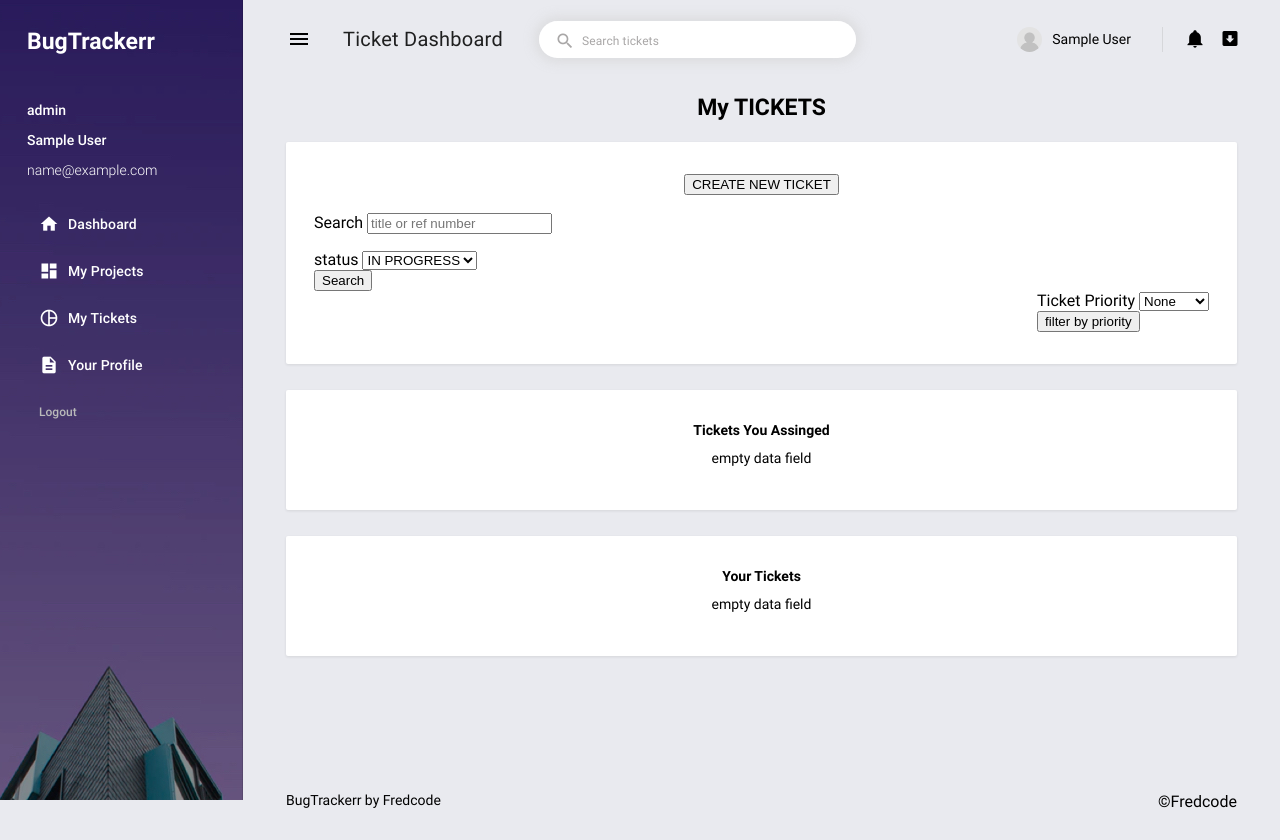
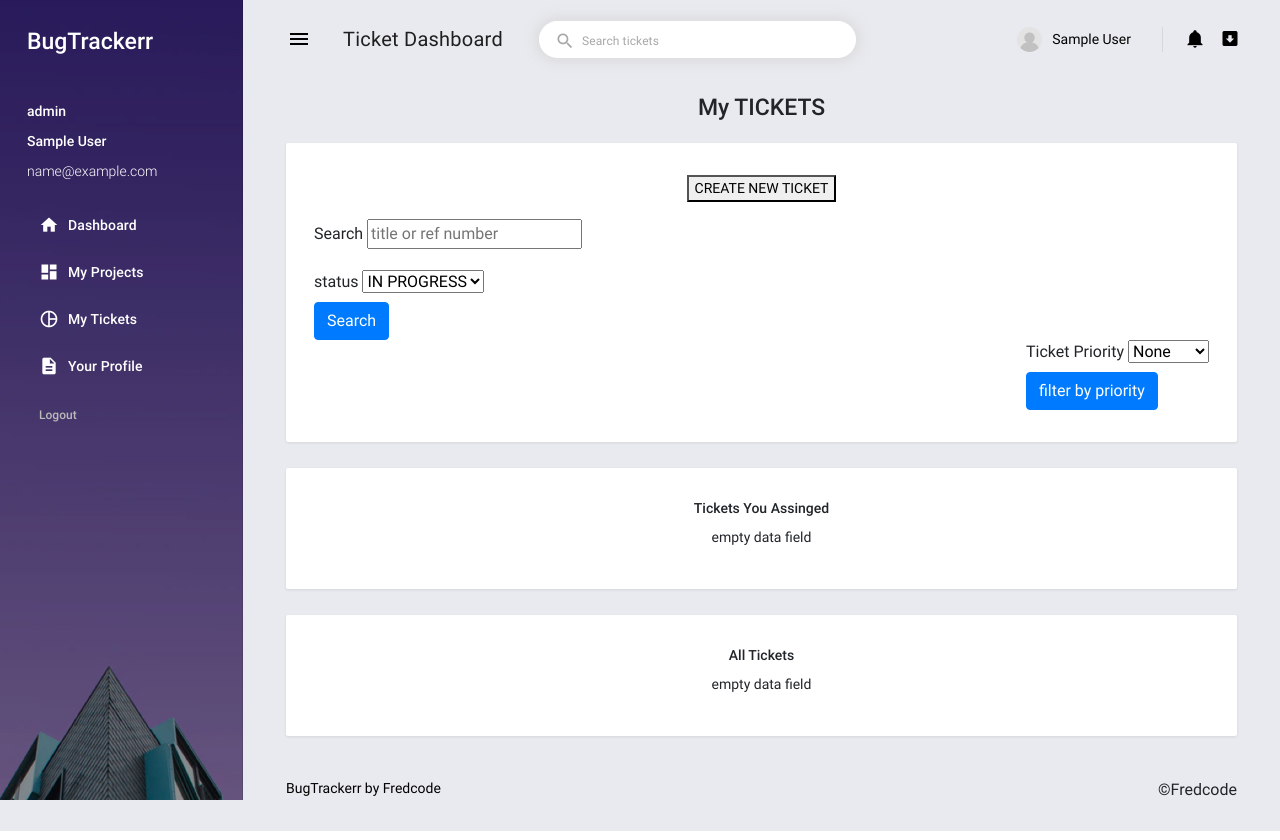
Before and after one commit to fredcodee/BugTracker, a Flask app: page /tickets/priority in a window 1280 px wide. Run offline with Flask 2, Linux system fonts and the light colour scheme; the visitor is signed in with stand-in values (Sample User, id 1); data comes from the database, SQL or seed files in the repository; data that the repository does not hold is empty; some libraries are stand-ins or nearby versions.

Commit message:
refactored code and added boostrap buttons

```diff
--- a/app/main.py
+++ b/app/main.py
@@ -4,14 +4,14 @@ from app.forms import Comments
 from app import db, photos
 from flask_login import login_required , current_user
 import random
-from sqlalchemy import or_ , and_
+from sqlalchemy import or_ , and_, desc
 
 main = Blueprint('main', __name__)
 
 
 @main.route("/")
 def index():
-  return(render_template("index.html"))
+  return render_template("index.html")
 
 @main.route("/home")
 @login_required
@@ -19,30 +19,30 @@ def home():
 
   #dashboard properties
   get_notifications = Notification.query.filter_by(assigned_dev=current_user.name).all()
-  if current_user.role == 'Admin':
+  if current_user.role != 'Developer':
     get_tickets = Ticket.query.all()
     get_projects = Project.query.all()
-    ot=len(Ticket.query.filter_by(status = 'OPEN').all())
-    ct=len(Ticket.query.filter_by(status = 'CLOSED').all())
-    fr = len(Ticket.query.filter_by(ticket_type='FEATURE REQUESTS').all())
-    ar = len(Ticket.query.filter_by(ticket_type='ACTION REQUIRED').all())
+    open_tickets=len(Ticket.query.filter_by(status = 'OPEN').all())
+    close_tickets =len(Ticket.query.filter_by(status = 'CLOSED').all())
+    feature_request = len(Ticket.query.filter_by(ticket_type='FEATURE REQUESTS').all())
+    action_required = len(Ticket.query.filter_by(ticket_type='ACTION REQUIRED').all())
     bugs = len(Ticket.query.filter_by(ticket_type='BUG ERRORS').all())
-    fdr = len(Ticket.query.filter_by(ticket_type='FILE/DOCUMENT REQUEST').all())
+    file_document = len(Ticket.query.filter_by(ticket_type='FILE/DOCUMENT REQUEST').all())
   else:
     get_tickets = Ticket.query.filter_by(assigned_dev=current_user.email).all()
     get_projects = Project.query.filter(Project.team.any(id=current_user.id)).all()
-    ot= len(Ticket.query.filter(and_(Ticket.assigned_dev == current_user.email, Ticket.status == 'OPEN' )).all())
-    ct=len(Ticket.query.filter(and_(Ticket.assigned_dev == current_user.email, Ticket.status == 'CLOSED' )).all())
-    fr = len(Ticket.query.filter(
+    open_tickets = len(Ticket.query.filter(and_(Ticket.assigned_dev == current_user.email, Ticket.status == 'OPEN' )).all())
+    close_tickets =len(Ticket.query.filter(and_(Ticket.assigned_dev == current_user.email, Ticket.status == 'CLOSED' )).all())
+    feature_request = len(Ticket.query.filter(
         and_(Ticket.assigned_dev == current_user.email, Ticket.ticket_type=='FEATURE REQUESTS')).all())
-    ar = len(Ticket.query.filter(
+    action_required = len(Ticket.query.filter(
         and_(Ticket.assigned_dev==current_user.email, Ticket.ticket_type=='ACTION REQUEST')).all())
     bugs = len(Ticket.query.filter(
         and_(Ticket.assigned_dev==current_user.email, Ticket.ticket_type=='BUG ERRORS')).all())
-    fdr = len(Ticket.query.filter(
+    file_document = len(Ticket.query.filter(
         and_(Ticket.assigned_dev==current_user.email, Ticket.ticket_type=='FILE/DOCUMENT REQUEST')).all())
 
-  return(render_template("dashboard.html", notifications =get_notifications, get_tickets=len(get_tickets), get_projects = len(get_projects), ot = ot, ct = ct, fr =fr, ar=ar,bugs = bugs,fdr =fdr))
+  return render_template("dashboard.html", notifications=get_notifications, get_tickets=len(get_tickets), get_projects=len(get_projects), ot=open_tickets, ct=close_tickets, fr=feature_request, ar=action_required, bugs=bugs, fdr=file_document)
 
 
 #NOTIFICATIONS
@@ -59,7 +59,7 @@ def add_notification(details,a_dev,link):
 def profile(user):
   if current_user.name == user:
     get_user = User.query.filter_by(name=user).first()
-    return(render_template("profile.html", get_user=get_user))
+    return render_template("profile.html", get_user=get_user)
 
 #show all users for manage role assignment(Admin)
 @main.route("/managerole", methods=["GET","POST"])
@@ -69,7 +69,7 @@ def mra():
     items_num = 10
     users = User.query.paginate(1, items_num, False).items
     pn=len(users)
-    return(render_template("mra.html", users=users, pn = pn))
+    return render_template("mra.html", users=users, pn = pn)
   else:
     abort(404)
 
@@ -82,9 +82,9 @@ def pagenum():
     if num:
       items_num = int(num)
       users = User.query.paginate(1, items_num, False).items
-      return(render_template("mra.html", users=users))
+      return render_template("mra.html", users=users)
     else:
-      return(redirect(url_for("main.mra")))
+      return redirect(url_for("main.mra"))
   else:
     abort(404)
 
@@ -100,13 +100,13 @@ def searchuser():
       get_user = User.query.filter(
           or_(User.name == search, User.email == init_search, User.role == search)).all()
       if get_user:
-        return(render_template("mra.html", users=get_user))
+        return render_template("mra.html", users=get_user)
       else:
         flash("user not found")
-        return(redirect(url_for("main.mra")))
+        return redirect(url_for("main.mra"))
     else:
       flash("please recheck and type the correct details needed")
-      return(redirect(url_for("main.mra")))
+      return redirect(url_for("main.mra"))
   else:
     abort(404)
 
@@ -122,10 +122,10 @@ def assign(idd):
       get_user.role = role
       db.session.commit()
       flash("New role assigned")
-      return(redirect(url_for("main.mra")))
+      return redirect(url_for("main.mra"))
     else:
       flash("invalid / no role was assigned")
-      return(redirect(url_for("main.mra")))
+      return redirect(url_for("main.mra"))
   else:
     abort(404)
 
@@ -139,7 +139,7 @@ def delete_user(idd):
       db.session.delete(get_user)
       db.session.commit()
       flash("user deleted")
-      return(redirect(url_for("main.mra")))
+      return redirect(url_for("main.mra"))
   else:
     abort(404)
 
@@ -150,7 +150,7 @@ def delete_user(idd):
 def manageprojects():
   if current_user.role == "Admin" or current_user.role == "Project Manager":
     projects = Project.query.all()
-    return(render_template("mpr.html", projects=projects))
+    return render_template("mpr.html", projects=projects)
   else:
     abort(404)
 
@@ -161,7 +161,7 @@ def AddToProject(idd):
   if current_user.role == "Admin" or current_user.role == "Project Manager":
     project = Project.query.get(int(idd))
     assigned_users = project.team
-    return(render_template("assign.html", project = project, assigned = assigned_users))
+    return render_template("assign.html", project = project, assigned = assigned_users)
   else:
     abort(404)
 
@@ -177,13 +177,13 @@ def searchuser2(idd):
     get_user = User.query.filter(
         or_(User.name == search,User.email == init_search,User.role == search)).all()
     if get_user:
-      return(render_template("assign2.html", users=get_user, project = project))
+      return render_template("assign2.html", users=get_user, project = project)
     else:
       flash("user not found")
-      return(redirect(url_for("main.AddToProject", idd=idd)))
+      return redirect(url_for("main.AddToProject", idd=idd))
   else:
     flash("please recheck and type the correct details needed")
-    return(redirect(url_for("main.AddToProject", idd = idd)))
+    return redirect(url_for("main.AddToProject", idd = idd))
 
 #add user to a project
 @main.route("/adduser/<idd>", methods=["POST"])
@@ -205,7 +205,7 @@ def adduser(idd):
       add_notification(details, a_dev, link)
 
   flash("changes saved")
-  return(redirect(url_for("main.AddToProject", idd = idd)))
+  return redirect(url_for("main.AddToProject", idd = idd))
 
 #remove users
 @main.route("/remove/<idd>" , methods= ["POST", "GET"])
@@ -224,7 +224,7 @@ def remove(idd):
         link = "/home"
         add_notification(details, a_dev, link)
         flash("changes saved")
-        return(redirect(url_for("main.remove", idd = idd)))
+        return redirect(url_for("main.remove", idd = idd))
 
     project = Project.query.get(int(idd))
     assigned_users = project.team
@@ -248,9 +248,9 @@ def createproject():
 
       get_project = Project.query.filter_by(project_name=project_name).first()
       flash('project created')
-      return(redirect(url_for('main.AddToProject', idd=get_project.id)))
+      return redirect(url_for('main.AddToProject', idd=get_project.id))
 
-    return(render_template('createproject.html'))
+    return render_template('createproject.html')
   else:
     abort(404)
 
@@ -262,7 +262,7 @@ def projects():
     projects = Project.query.all()
   elif current_user.role == "Project Manager" or current_user.role == "Developer":
     projects=Project.query.filter(Project.team.any(id = current_user.id)).all()
-  return(render_template("projects.html", projects = projects))
+  return render_template("projects.html", projects = projects)
 
 #search project
 @main.route("/project/search", methods=["GET", "POST"])
@@ -274,7 +274,7 @@ def p_search():
 
   if results:
     if current_user.role == "Admin":
-      return(render_template("projects.html", projects = results))
+      return render_template("projects.html", projects = results)
     elif current_user.role != "Admin":
       results=[]
       for user_project in user_projects:
@@ -282,11 +282,11 @@ def p_search():
           results.append(user_project)
       if len(results) == 0:
         flash("Project not found")
-        return(redirect(url_for("main.projects")))
-      return(render_template("projects.html", projects=results))
+        return redirect(url_for("main.projects"))
+      return render_template("projects.html", projects=results)
   else:
     flash("Project not found")
-    return(redirect(url_for("main.projects")))
+    return redirect(url_for("main.projects"))
 
 #edit project (Admin)
 @main.route("/editproject/<idd>", methods=['POST', 'GET'])
@@ -303,9 +303,9 @@ def edit_project(idd):
       project.description  = project_description
       db.session.commit()
       flash('changes saved')
-      return(redirect(url_for('main.projects')))
+      return redirect(url_for('main.projects'))
 
-    return(render_template('editproject.html', project =project))
+    return render_template('editproject.html', project =project)
   else:
     abort(404)
 
@@ -315,14 +315,14 @@ def edit_project(idd):
 def project_details(idd):
   project = Project.query.get(int(idd))
 
-  return(render_template("projectdetails.html", project = project))
+  return render_template("projectdetails.html", project = project)
 
 #view project tickets
 @main.route("/details/tickets/<idd>")
 @login_required
 def project_tickets(idd):
   mytickets = Ticket.query.filter(Ticket.project_ticket.has(id=int(idd))).all()
-  return(render_template("tickets.html", tickets=mytickets))
+  return render_template("tickets.html", tickets=mytickets)
 
 #delete project
 @main.route("/projects/delete/<idd>")
@@ -332,7 +332,7 @@ def delete_project(idd):
   db.session.delete(get_project)
   db.session.commit()
   flash("project deleted")
-  return(redirect(url_for("main.projects")))
+  return redirect(url_for("main.projects"))
 
 
 #TICKETS
@@ -351,13 +351,13 @@ def mytickets():
   #admin and pm sees all tickets
   if current_user.role == "Admin" or current_user.role == "Project Manager":
     get_mytickets = Ticket.query.filter(Ticket.user_ticket.has(id=current_user.id)).all()
-    get_myassigned_tickets = Ticket.query.all()
-    return(render_template("tickets.html",mytickets=get_mytickets, tickets=get_myassigned_tickets))
+    get_myassigned_tickets = Ticket.query.filter().order_by(desc(Ticket.id)).all()
+    return render_template("tickets.html",mytickets=get_mytickets, tickets=get_myassigned_tickets)
 
   elif current_user.role == "Developer":
     # restricted to only theirs
-    mytickets = Ticket.query.filter_by(assigned_dev=current_user.email).all()
-    return(render_template("tickets.html", tickets=mytickets))
+    mytickets = Ticket.query.filter_by(assigned_dev=current_user.email).order_by(desc(Ticket.id)).all()
+    return render_template("tickets.html", tickets=mytickets)
   else:
     abort(404)
 
@@ -367,7 +367,7 @@ def mytickets():
 def createticket():
   if current_user.role == "Admin" or current_user.role == "Project Manager":
     projects = Project.query.all()
-    return(render_template("createticketsub.html", projects = projects))
+    return render_template("createticketsub.html", projects = projects)
   else:
     abort(404)
 
@@ -416,10 +416,10 @@ def createticket_form(idd):
         add_notification(details, a_dev, link)
 
         flash("Ticket Created")
-        return(redirect(url_for("main.mytickets")))
+        return redirect(url_for("main.mytickets"))
       else:
         flash("Assigned developer not found")
-        return(redirect(url_for("main.createticket_form", idd = idd)))
+        return redirect(url_for("main.createticket_form", idd = idd))
 
     users =project.team
     return(render_template("createticket.html", project= project, users=users))
@@ -439,22 +439,22 @@ def tickets_search():
         search = Ticket.query.filter_by(ref_num = int(search)).all()
       elif current_user.role == "Developer" or current_user.role =="Project Manager":
         search = Ticket.query.filter(and_(Ticket.ref_num == int(search), Ticket.assigned_dev == current_user.email)).all()
-      return(render_template("tickets.html", tickets=search))
+      return render_template("tickets.html", tickets=search)
     except:
       if current_user.role == "Admin":
         search = Ticket.query.filter_by(title=search).all()
       elif current_user.role == "Developer" or current_user.role == "Project Manager":
         search = Ticket.query.filter(and_(Ticket.title == search, Ticket.assigned_dev == current_user.email)).all()
-      return(render_template("tickets.html", tickets=search))
+      return render_template("tickets.html", tickets=search)
   elif status:
     if current_user.role != "Admin":
       search = Ticket.query.filter(and_(Ticket.status == status, Ticket.assigned_dev == current_user.email)).all()
     else:
       search = Ticket.query.filter_by(status=status).all()
-    return(render_template("tickets.html", tickets=search))
+    return render_template("tickets.html", tickets=search)
   else:
     flash("ticket not found")
-    return(redirect(url_for("main.mytickets")))
+    return redirect(url_for("main.mytickets"))
 
 
 @main.route("/tickets/priority", methods=["POST", "GET"])
@@ -466,7 +466,7 @@ def tickets_priority():
     search = Ticket.query.filter(and_(Ticket.priority == priority, Ticket.assigned_dev == current_user.email)).all()
   else:
     search = Ticket.query.filter_by(priority=priority).all()
-  return(render_template("tickets.html", tickets=search))
+  return render_template("tickets.html", tickets=search)
 
 #view ticket page
 @main.route("/tickets/view/<idd>", methods =["POST","GET"])
@@ -504,10 +504,10 @@ def view_ticket(idd):
         add_notification(details, a_dev, link)
 
       flash("comment added")
-      return(redirect(url_for("main.view_ticket", idd=idd)))
+      return redirect(url_for("main.view_ticket", idd=idd))
     except:
       flash("empty field")
-      return(redirect(url_for("main.view_ticket", idd=idd)))
+      return redirect(url_for("main.view_ticket", idd=idd))
 
 
   comments = Comment.query.filter(Comment.ticket_comments.has(id=int(idd)))
@@ -529,7 +529,7 @@ def delete_comment(idd, c_id):
   add_log(current_user.name,get_ticket,log)
 
   flash("comment deleted")
-  return(redirect(url_for("main.view_ticket", idd = idd)))
+  return redirect(url_for("main.view_ticket", idd = idd))
 
 #edit ticket
 @main.route("/tickets/edit/<idd>", methods=["POST", "GET"])
@@ -573,7 +573,7 @@ def edit_ticket(idd):
       add_notification(details, a_dev, link)
 
       flash('changes saved')
-      return(redirect(url_for("main.view_ticket", idd=idd)))
+      return redirect(url_for("main.view_ticket", idd=idd))
 
     users = User.query.filter( or_(User.role == "Developer", User.role == "Project Manager")).all()
     return(render_template("editticket.html", ticket=get_ticket, users=users))
@@ -589,10 +589,13 @@ def delete_ticket(idd):
     db.session.delete(get_ticket)
     db.session.commit()
     flash('Ticket deleted')
-    return(redirect(url_for("main.mytickets")))
+    return redirect(url_for("main.mytickets"))
   flash('you dont have access to this request')
-  return(redirect(url_for("main.mytickets")))
+  return redirect(url_for("main.mytickets"))
 
-
+#error handling
+@main.errorhandler(404)
+def error404(error):
+  return(render_template('page-404.html'), 404)
 
 #written by fredcode
--- a/app/templates/assign2.html
+++ b/app/templates/assign2.html
@@ -22,7 +22,7 @@
                 {{user.name}} {{user.role}} {{user.email}}<input type="checkbox" value="{{user.id}}" name="user"> <br>
 
                 {%endfor%}
-                <input type="submit">
+                <button type="button" class="btn btn-primary"> Submit </button>
               </form>
             </div>
         </div>
--- a/app/templates/base-site.html
+++ b/app/templates/base-site.html
@@ -8,7 +8,8 @@
   <title>
       BugTrackerr - {% block title %}{% endblock %}
   </title>
-
+  <link rel="stylesheet" href="https://stackpath.bootstrapcdn.com/bootstrap/4.5.2/css/bootstrap.min.css"
+    integrity="sha384-JcKb8q3iqJ61gNV9KGb8thSsNjpSL0n8PARn9HuZOnIxN0hoP+VmmDGMN5t9UJ0Z" crossorigin="anonymous">
   <!-- plugins:css -->
   <link rel="stylesheet" href="/static/assets/vendors/mdi/css/materialdesignicons.min.css">
   <link rel="stylesheet" href="/static/assets/vendors/css/vendor.bundle.base.css">
--- a/app/templates/editticket.html
+++ b/app/templates/editticket.html
@@ -72,7 +72,7 @@
                 </select>
               </fieldset>
               <div class="submit_buttons" style="text-align: center; margin-top: 1rem;">
-                <input type="submit">
+                <button type="button" class="btn btn-primary"> Submit </button>
               </div>
 
             </form>
--- a/app/templates/mra.html
+++ b/app/templates/mra.html
@@ -64,7 +64,7 @@
                         </form>
                       </td>
                       <td>
-                        <a href="/manageusers/delete/{{user.id}}"><button>delete user</button></a>
+                        <a href="/manageusers/delete/{{user.id}}"><button type="button" class="btn btn-danger">delete user</button></a>
                       </td>
                     </tr>
                     {% endfor %}
--- a/app/templates/remove.html
+++ b/app/templates/remove.html
@@ -33,7 +33,7 @@
                 {% for assigned_user in assigned%}
                 {{assigned_user.name}} {{assigned_user.role}}<input type="checkbox" value="{{assigned_user.id}}" name="user"> <br>
                 {% endfor%}
-                <input type="submit">
+                <button type="button" class="btn btn-primary"> Submit </button>
               </form>
 
             </div>
--- a/app/templates/site_template/sidebar.html
+++ b/app/templates/site_template/sidebar.html
@@ -29,7 +29,7 @@
                     </a>
                   </div>
                   {% endif %}
-                  {%if current_user.role == 'Admin' or current_user.role == 'Project manager' %}
+                  {%if current_user.role == 'Admin' or current_user.role == 'Project Manager' %}
                   <div class="mdc-list-item mdc-drawer-item">
                     <a class="mdc-drawer-link" href="/manageprojects">
                       <i class="material-icons mdc-list-item__start-detail mdc-drawer-item-icon" aria-hidden="true">grid_on</i>
--- a/app/templates/tickets.html
+++ b/app/templates/tickets.html
@@ -40,7 +40,7 @@
                 </select>
               </div>
               <div>
-                <button>Search</button>
+                <button type="button" class="btn btn-primary">Search</button>
               </div>
             </form>
             <form action="/tickets/priority" method="POST" style="float: right;">
@@ -54,7 +54,7 @@
                 </select>
               </div>
               <div>
-                <button>filter by priority</button>
+                <button type="button" class="btn btn-primary">filter by priority</button>
               </div>
             </form>
           </div>
@@ -123,7 +123,11 @@
     <div class="mdc-layout-grid__inner">
       <div class="mdc-layout-grid__cell--span-12">
         <div class="mdc-card">
-          <h6 style="text-align: center;"> Your Tickets</h6>
+          {% if current_user.role != 'Developer'%}
+            <h6 style="text-align: center;"> All Tickets</h6>
+          {%else%}
+            <h6 style="text-align: center;"> Your Tickets</h6>
+          {%endif%}
             {% if tickets | length < 1 %}
               <p style="text-align: center;">empty data field</p>
             {%else%}
```
Also changed, not shown: app/templates/ticketpage.html (+4 -3 lines).
